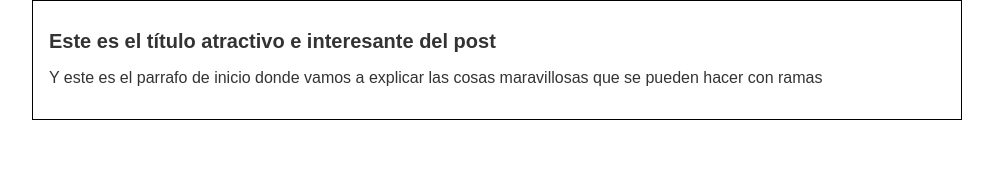
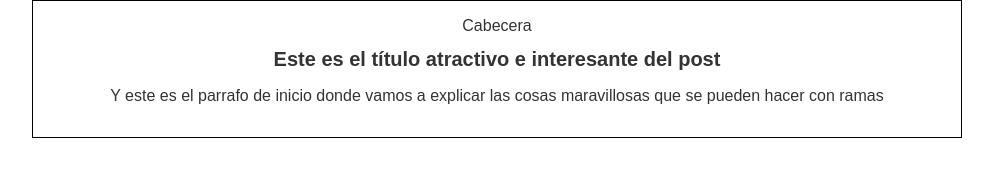
Before and after one commit to Raul-madero/nuevo, a plain HTML site: page index.html in a window 1280 px wide. Shown: the whole page, without its empty margins (143-1136 px from the left). Drawn offline with Linux system fonts and the light colour scheme.

Commit message:
Estructura inicial de la cabecera

```diff
--- a/css/estilos.css
+++ b/css/estilos.css
@@ -9,7 +9,7 @@ body {
 #container {
     width: 70%;
     padding: 1em;
-    text-align: left;
+    text-align: center;
     border: 1px solid #000;
     margin: 0 auto;
 }
--- a/index.html
+++ b/index.html
@@ -10,6 +10,9 @@
     </head>
     <body>
         <div id="container">
+            <div id="cabecera">
+                Cabecera
+            </div>
             <div id="post">
                 <h1>Este es el título atractivo e interesante del post</h1>
                 <p>Y este es el parrafo de inicio donde vamos a explicar las cosas maravillosas que se pueden hacer con ramas</p>
```
